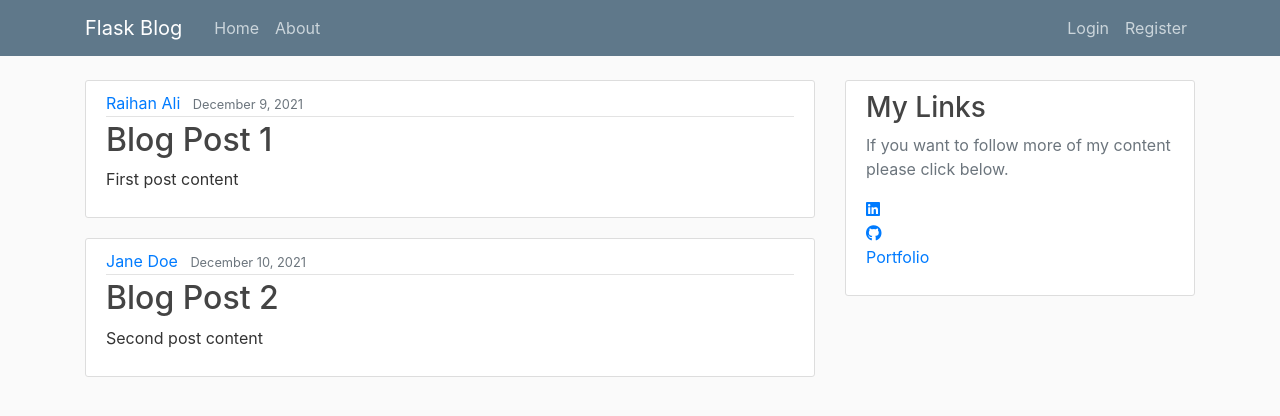
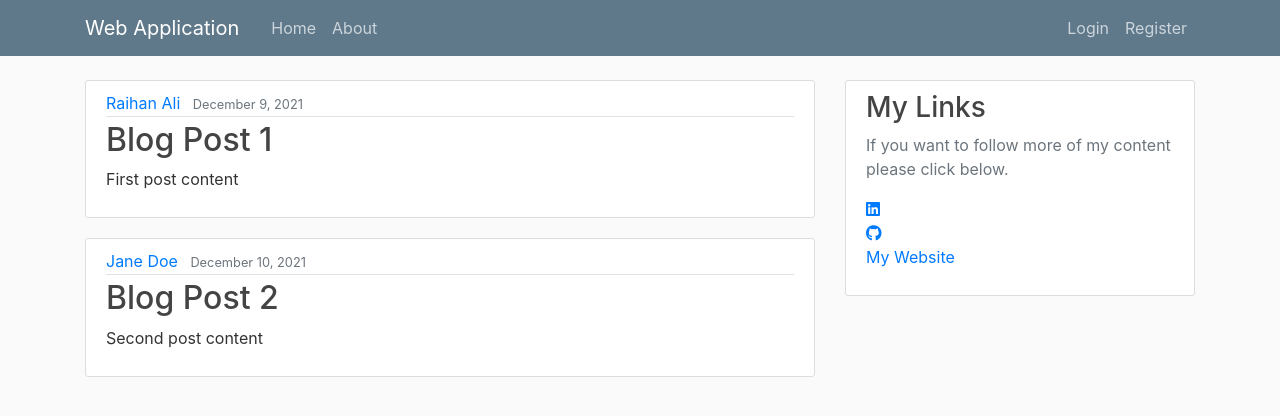
Before and after one commit to Raihan11x/Python-Multi-Tier-Web-App, a Flask app: page / in a window 1280 px wide. Shown: the top 416 px of the page. Run offline with Flask 2, Linux system fonts and the light colour scheme; some libraries are stand-ins or nearby versions.

Commit message:
added my website to layout.html

```diff
--- a/flaskblog/templates/layout.html
+++ b/flaskblog/templates/layout.html
@@ -11,16 +11,16 @@
     <link rel="stylesheet" type="text/css" href="{{ url_for('static', filename='main.css') }}">
 
     {% if title %}
-        <title>Flask Blog - {{ title }}</title>
+        <title>Web Application - {{ title }}</title>
     {% else %}
-        <title>Flask Blog</title>
+        <title>Web Application</title>
     {% endif %}
 </head>
 <body>
     <header class="site-header">
       <nav class="navbar navbar-expand-md navbar-dark bg-steel fixed-top">
         <div class="container">
-          <a class="navbar-brand mr-4" href="/">Flask Blog</a>
+          <a class="navbar-brand mr-4" href="/">Web Application</a>
           <button class="navbar-toggler" type="button" data-toggle="collapse" data-target="#navbarToggle" aria-controls="navbarToggle" aria-expanded="false" aria-label="Toggle navigation">
             <span class="navbar-toggler-icon"></span>
           </button>
@@ -59,7 +59,7 @@
               <ul class="list-group">
 				<li><a href="https://www.linkedin.com/in/raihan-ali-843296157/" target="_blank" i class="fab fa-linkedin"></i><span class="label"></span></a></li>
 				<li><a href="https://github.com/Raihan11x" target="_blank" i class="fab fa-github"></i><span class="label"></span></a></li>
-				<li><a href="https://raihan11x.github.io/" target="_blank"><span class="label">Portfolio</span></a></li>
+				<li><a href="https://raihan11x.github.io/" target="_blank"><span class="label">My Website</span></a></li>
               </ul>
             </p>
           </div>
```
